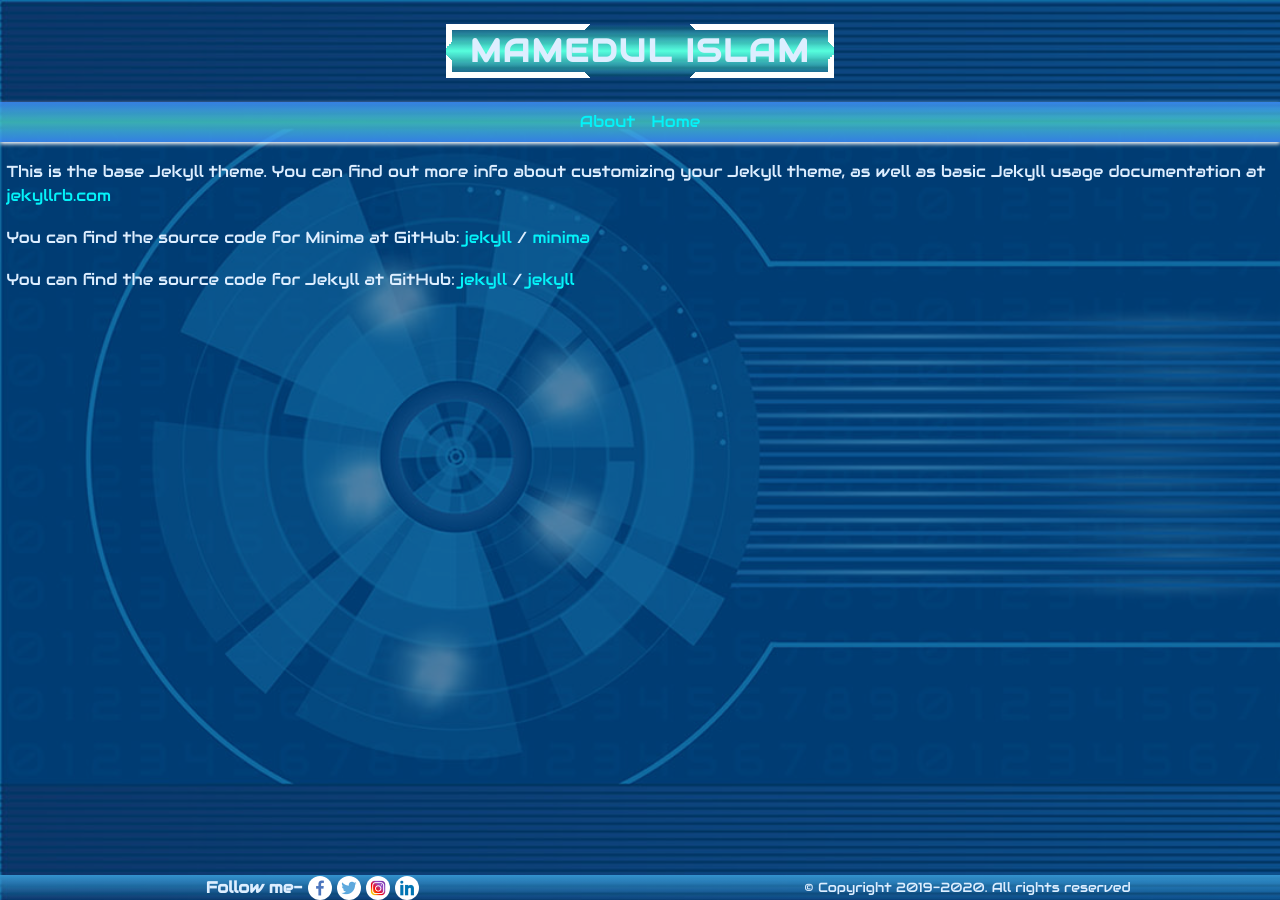
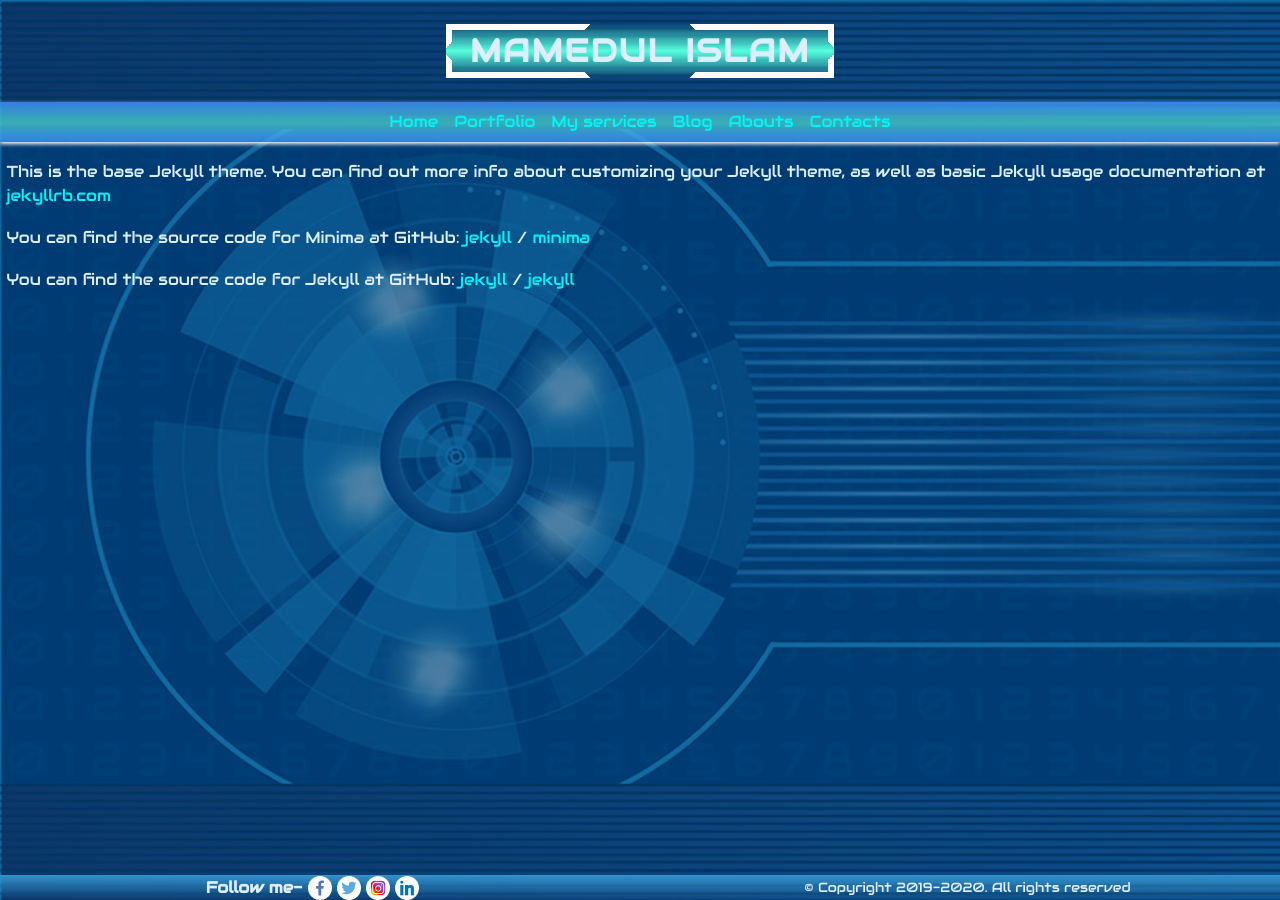
Before and after one commit to mamedul/mamedul.github.io, a Jekyll site: the page built from about.md, in a window 1280 px wide. Built offline with Jekyll 4.4.1, drawn with Linux system fonts in a browser that asks for light colours.

Commit message:
change head and foottags

```diff
--- a/_includes/foottags.html
+++ b/_includes/foottags.html
@@ -74,4 +74,7 @@
 
 			fitdoc();$(window).on('resize', function(){fitdoc()});
 		});
+
+		console.log("{{ request }}");
+
 	</script>
--- a/_includes/header.html
+++ b/_includes/header.html
@@ -30,6 +30,25 @@
 
 					<div class="collapse navbar-collapse max-vh-md-40-only overflow-sm-only-auto" id="navbarCollapse">
 						<ul class="navbar-nav m-auto">
+							<li class="nav-item">
+								<a class="nav-link" href="/">Home</a>
+							</li>
+							<li class="nav-item">
+								<a class="nav-link" href="/porfolios">Portfolio</a>
+							</li>
+							<li class="nav-item">
+								<a class="nav-link" href="/services">My services</a>
+							</li>
+							<li class="nav-item">
+								<a class="nav-link" href="/blog">Blog</a>
+							</li>
+							<li class="nav-item">
+								<a class="nav-link" href="/abouts">Abouts</a>
+							</li>
+							<li class="nav-item">
+								<a class="nav-link" href="/contacts">Contacts</a>
+							</li>
+						<!--
 						{%- for path in page_paths -%}
 						 {%- assign my_page = site.pages | where: "path", path | first -%}
 						 {%- if my_page.title -%}
@@ -38,6 +57,7 @@
 							</li>
 						 {%- endif -%}
 						{%- endfor -%}
+						-->
 						</ul>
 					</div>
 				</nav>
```
